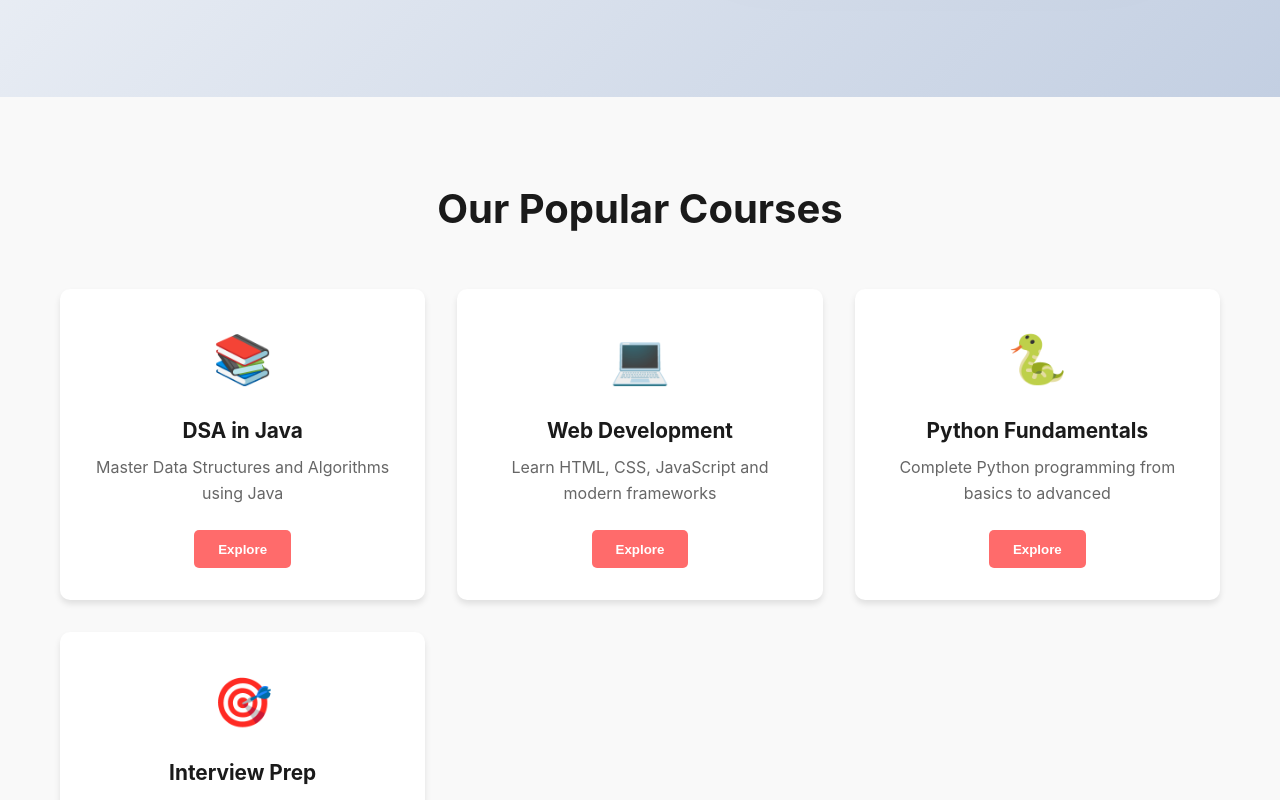
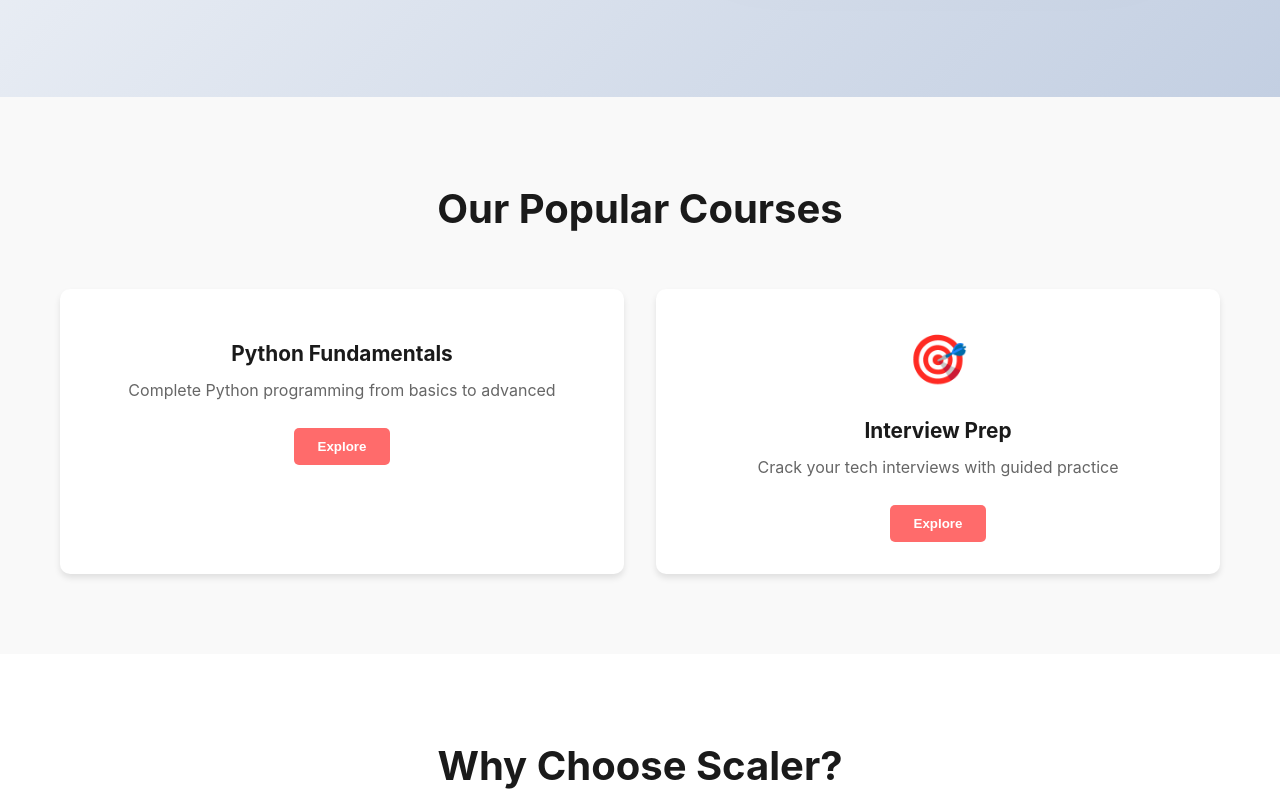
Before and after one commit to sahadheep/CLI-Tool, a website: page scaler_website/index.html in a window 1280 px wide. Shown: the part 581-1381 px from the top of the page. Drawn offline with Linux system fonts and the light colour scheme.

Commit message:
Remove DSA in Java and Web Development courses - keep only Python and Interview Prep

```diff
--- a/scaler_website/index.html
+++ b/scaler_website/index.html
@@ -51,19 +51,7 @@
             <h2>Our Popular Courses</h2>
             <div class="courses-grid">
                 <div class="course-card">
-                    <div class="course-icon">📚</div>
-                    <h3>DSA in Java</h3>
-                    <p>Master Data Structures and Algorithms using Java</p>
-                    <button>Explore</button>
-                </div>
-                <div class="course-card">
-                    <div class="course-icon">💻</div>
-                    <h3>Web Development</h3>
-                    <p>Learn HTML, CSS, JavaScript and modern frameworks</p>
-                    <button>Explore</button>
-                </div>
-                <div class="course-card">
-                    <div class="course-icon">🐍</div>
+                    <div class="course-icon"></div>
                     <h3>Python Fundamentals</h3>
                     <p>Complete Python programming from basics to advanced</p>
                     <button>Explore</button>
```
Also changed, not shown: templates/scaler.js (+1 -13 lines).
